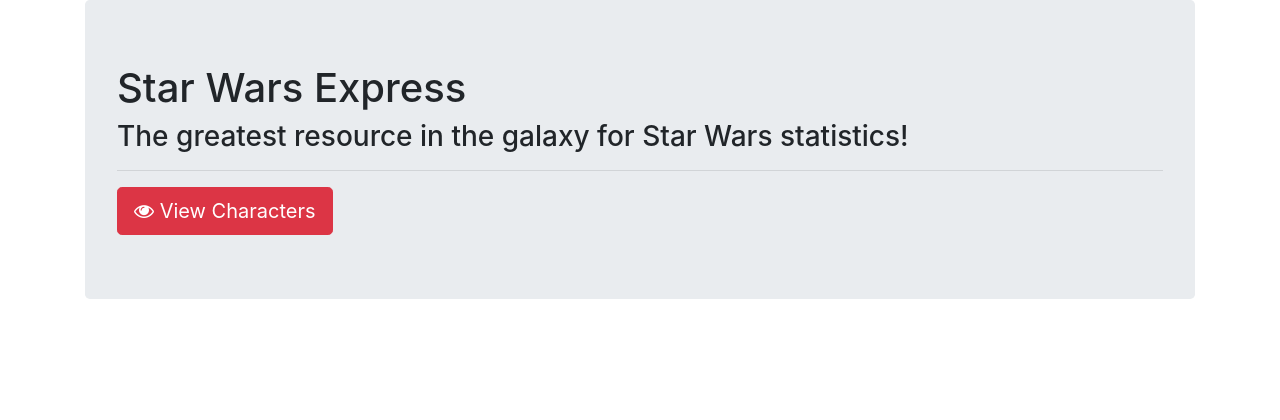
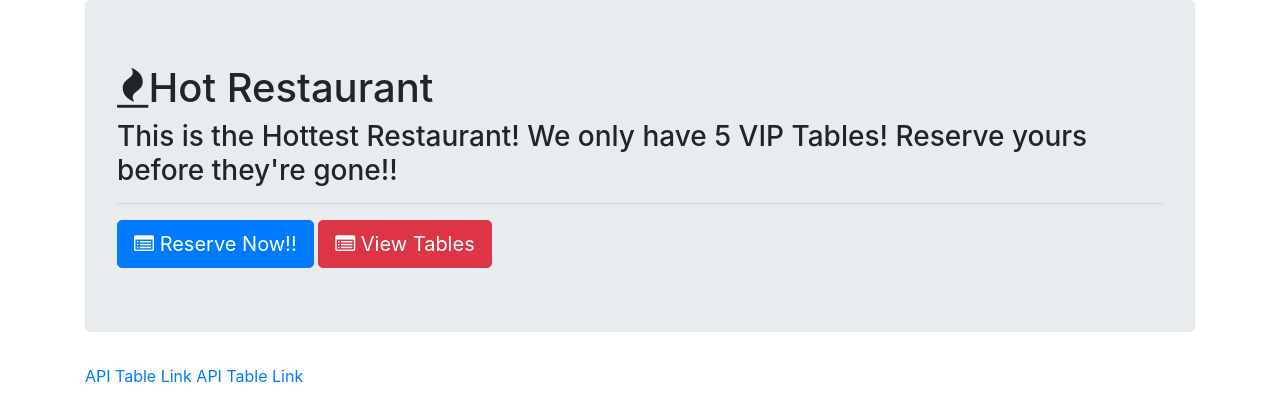
Before and after one commit to moelak/hotRestaurant, a plain HTML site: page index.html in a window 1280 px wide. Drawn offline with nearby package versions, Linux system fonts and the light colour scheme.

Commit message:
Index 1.0

```diff
--- a/index.html
+++ b/index.html
@@ -3,7 +3,7 @@
 <html lang="en">
 <head>
   <meta charset="UTF-8">
-  <title>Star Wars - Express</title>
+  <title>Hot Restaurant</title>
   <!-- Latest compiled and minified CSS & JS -->
   <link rel="stylesheet" href="https://maxcdn.bootstrapcdn.com/bootstrap/4.0.0/css/bootstrap.min.css">
   <link rel="stylesheet" href="https://stackpath.bootstrapcdn.com/font-awesome/4.7.0/css/font-awesome.min.css">
@@ -15,11 +15,17 @@
 
   <div class="container">
     <div class="jumbotron">
-      <h1>Star Wars Express</h1>
-      <h3>The greatest resource in the galaxy for Star Wars statistics!</h3>
+      <h1><span class="fa fa-fire"></span>Hot Restaurant</h1>
+      <h3>This is the Hottest Restaurant! We only have 5 VIP Tables! Reserve yours before they're gone!!</h3>
       <hr>
-      <a href="/"><button class="btn btn-danger btn-lg"><span class="fa fa-eye"></span> View Characters</button></a>
+      <a href="/"><button class="btn btn-lg btn-primary"><span class="fa fa-list-alt"></span> Reserve Now!!</button></a>
+      <a href="/"><button class="btn btn-danger btn-lg"><span class="fa fa-list-alt"></span> View Tables</button></a>
     </div>
   </div>
+  <footer class="footer">
+    <div class="container">
+      <p><a href="/api/table">API Table Link</a> <a href="/api/table">API Table Link</a></p>
+    </div>
+  </footer>
 </body>
 </html>
```
